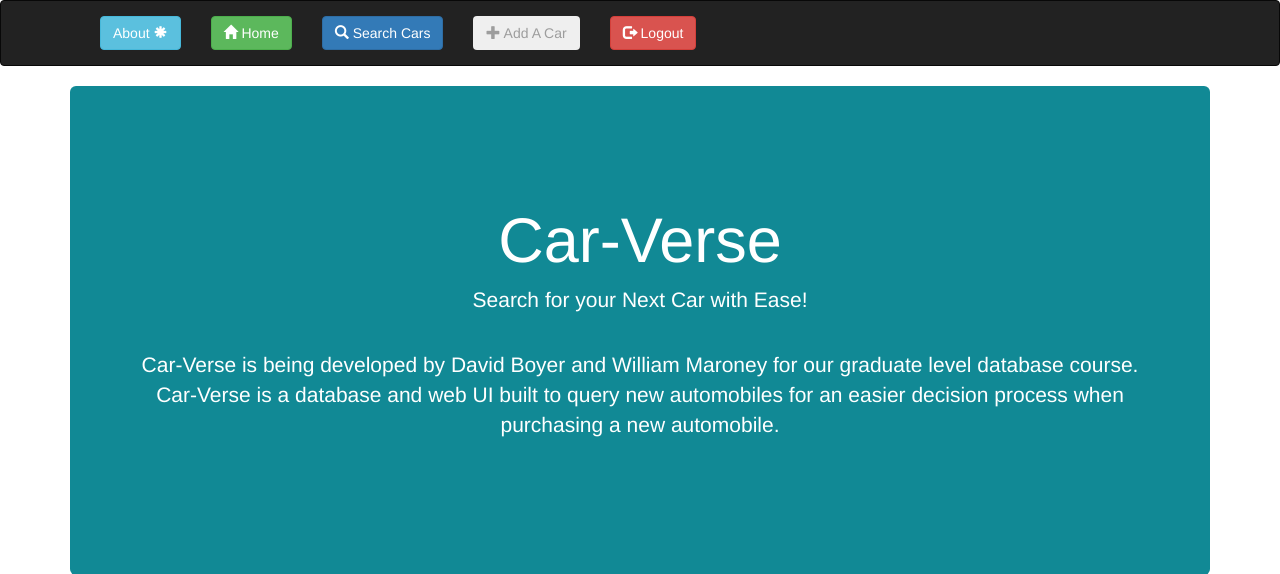
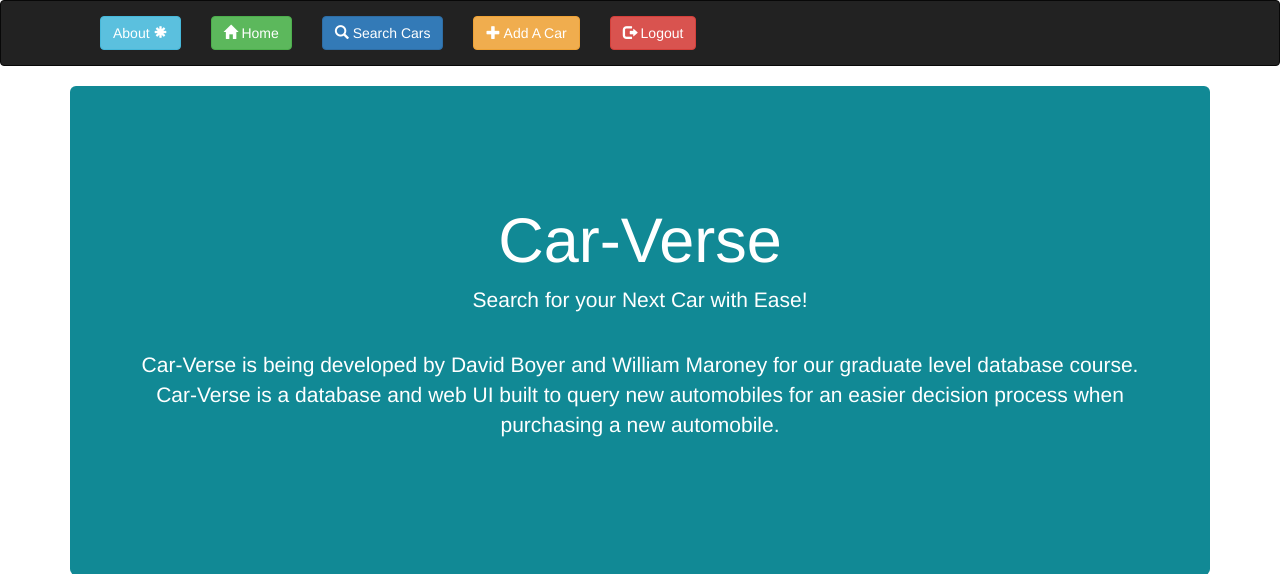
Before and after one commit to WMaroney/CarVerse, a Flask app: page /about in a window 1280 px wide. Shown: the top 574 px of the page. Run offline with Flask 2, Linux system fonts and the light colour scheme; the visitor is signed in with stand-in values (Sample User, id 1); some libraries are stand-ins or nearby versions.

Commit message:
Update base.html

```diff
--- a/Templates/base.html
+++ b/Templates/base.html
@@ -62,7 +62,7 @@
 							</li>
 							<li>
 									<a href="/addcar">
-										<button type="button" class="btn btn-secondary">
+										<button type="button" class="btn btn-warning">
 											<span class="glyphicon glyphicon-plus"></span> Add A Car
 										</button>
 									</a>
```
